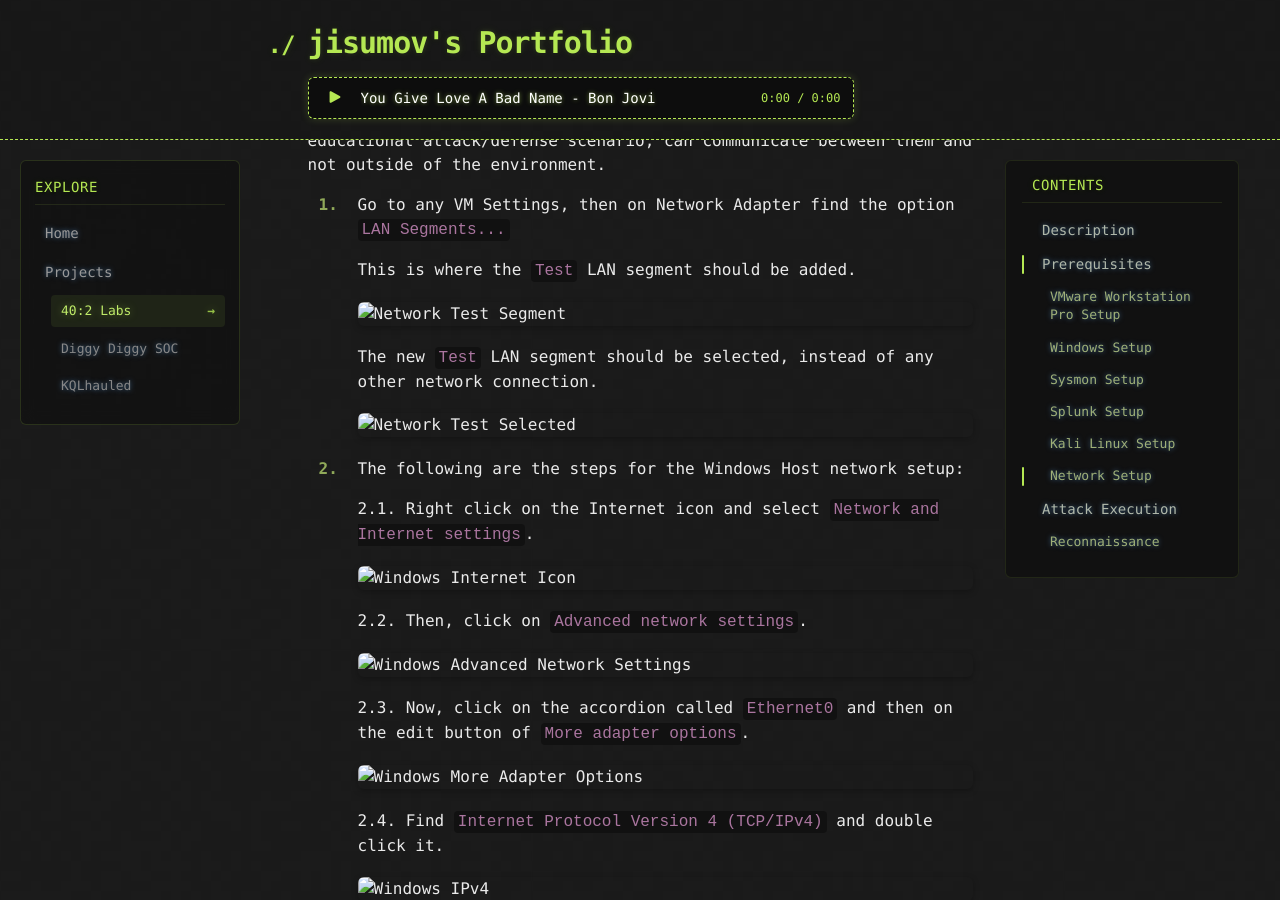
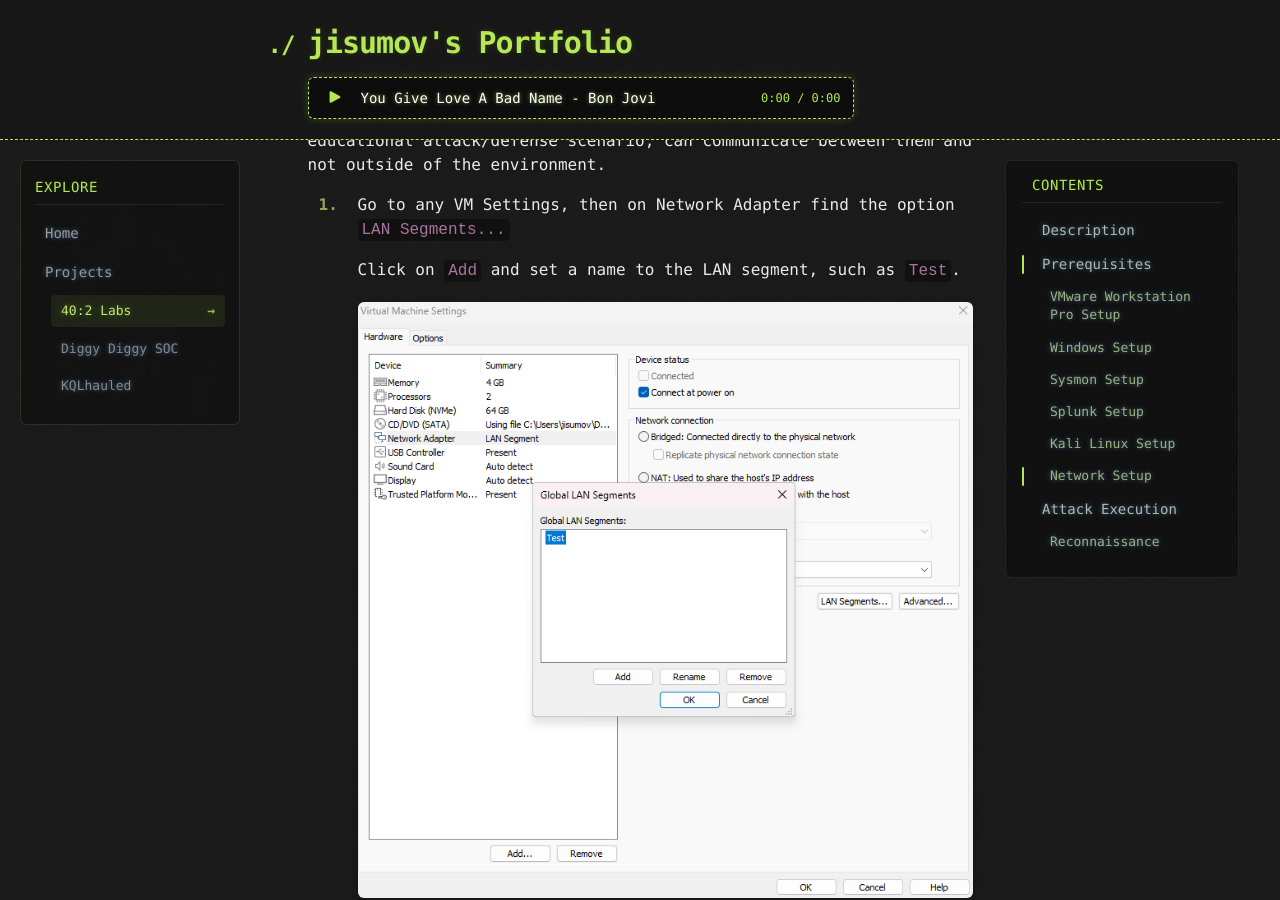
Before and after one commit to jisumov/jisumov.github.io, a Jekyll site: the page built from projects/40-2-labs/you-give-hr-a-bad-pdf.md, in a window 1280 px wide and 900 px high, scrolled down 29142 px. Built offline with Jekyll 4.4.1, drawn with Linux system fonts in a browser that asks for light colours; nearby versions of some CDN libraries; our own code applies the rules of GitHub Pages for plain Markdown files.

Commit message:
feat: update network setup

```diff
--- a/projects/40-2-labs/you-give-hr-a-bad-pdf.md
+++ b/projects/40-2-labs/you-give-hr-a-bad-pdf.md
@@ -400,7 +400,7 @@ To minimize security risks, the network must be segmented and isolated from the
 
 1. Go to any VM Settings, then on Network Adapter find the option `LAN Segments...`
 
-    This is where the `Test` LAN segment should be added.
+    Click on `Add` and set a name to the LAN segment, such as `Test`.
 
     ![Network Test Segment](../../images/40-2-labs/you-give-hr-a-bad-pdf/063.png){: .popup-img }
 
```
Also changed, not shown: images/40-2-labs/you-give-hr-a-bad-pdf/063.png (added), images/40-2-labs/you-give-hr-a-bad-pdf/064.png (added), images/40-2-labs/you-give-hr-a-bad-pdf/065.png (added), images/40-2-labs/you-give-hr-a-bad-pdf/066.png (added), images/40-2-labs/you-give-hr-a-bad-pdf/067.png (added), images/40-2-labs/you-give-hr-a-bad-pdf/068.png (added), images/40-2-labs/you-give-hr-a-bad-pdf/069.png (added), images/40-2-labs/you-give-hr-a-bad-pdf/070.png (added).
